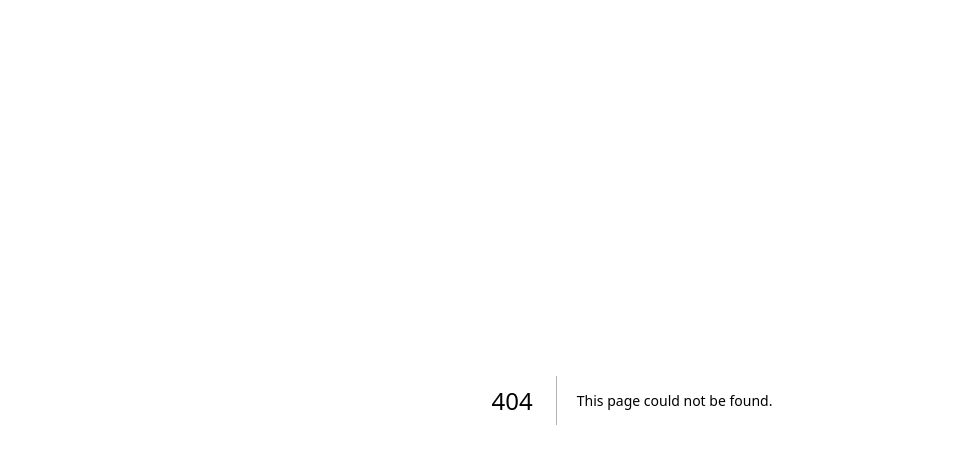
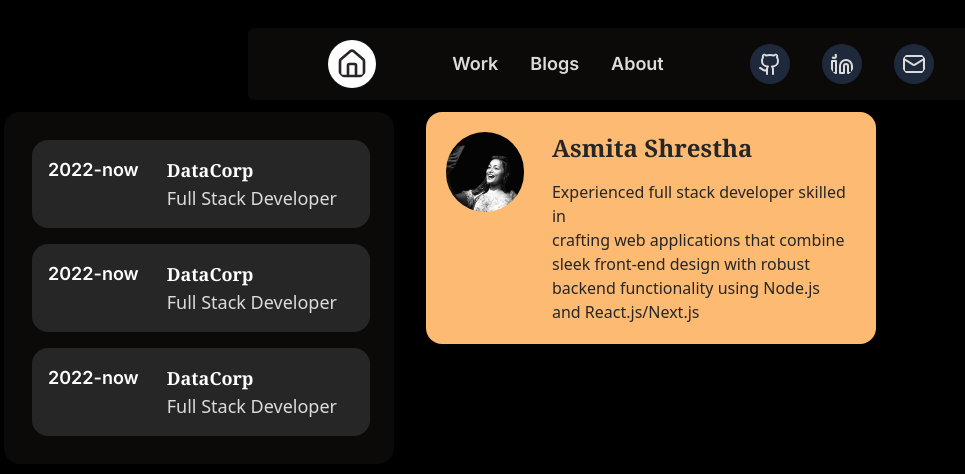
Before and after one commit to asmitashrestha/Portfolio, a Next.js app: page /about in a window 1280 px wide. Before the commit this address had no page. Shown: the top 474 px of the page, without its empty margins (8-973 px from the left). Built offline with nearby package versions, Linux system fonts and the light colour scheme.

Commit message:
layout design for about us

```diff
--- a/package.json
+++ b/package.json
@@ -11,6 +11,7 @@
   "dependencies": {
     "class-variance-authority": "^0.7.0",
     "clsx": "^2.1.1",
+    "framer-motion": "^11.2.6",
     "lucide-react": "^0.379.0",
     "next": "14.2.3",
     "react": "^18",
--- /dev/null
+++ b/src/app/about/page.tsx
@@ -0,0 +1,16 @@
+import MyDescription from "@/components/MyDescription/MyDescription";
+import MyDetails from "@/components/MyDetails/MyDetails";
+
+
+export default function page() {
+  return (
+    <div className="flex space-x-2">
+      <div className="">
+        <MyDetails/>
+      </div>
+      <div className="">
+        <MyDescription/>
+      </div>
+    </div>
+  )
+}
--- a/src/app/layout.tsx
+++ b/src/app/layout.tsx
@@ -1,6 +1,7 @@
 import type { Metadata } from "next";
 import { Inter } from "next/font/google";
 import "./globals.css";
+import Header from "@/components/Header/Header";
 
 const inter = Inter({ subsets: ["latin"] });
 
@@ -16,7 +17,9 @@ export default function RootLayout({
 }>) {
   return (
     <html lang="en">
-      <body className={inter.className}>{children}</body>
+      <body className={inter.className}>
+      <Header />
+        {children}</body>
     </html>
   );
 }
--- a/src/app/page.tsx
+++ b/src/app/page.tsx
@@ -1,13 +1,21 @@
-import Header from "@/components/Header/Header";
+// import Header from "@/components/Header/Header";
 import Homes from "@/components/Home/Home";
+import MyDescription from "@/components/MyDescription/MyDescription";
+import MyDetails from "@/components/MyDetails/MyDetails";
 
 
 export default function Home() {
   return (
     <div className="">
 
-        <Header />
+        {/* <Header /> */}
         <Homes />
+        <div className="mt-9">
+        <MyDetails />
+      </div>
+      <div className="mt-8">
+        <MyDescription/>
+      </div>
 
     </div>
   );
--- a/src/components/Header/Header.tsx
+++ b/src/components/Header/Header.tsx
@@ -16,7 +16,7 @@ export default function Header() {
   <Link href="/" className="flex items-center whitespace-nowrap text-2xl
   font-black ">
     <span className="mr-10 w-8">
-      <Home className="text-gray-800 hover:text-gray-300 ml-16 bg-white h-12 w-12 p-2 rounded-full"/>
+      <Home className="text-stone-800 hover:text-gray ml-16 bg-white h-12 w-12 p-2 rounded-full"/>
     </span>
   </Link>
   <input type="checkbox" className="peer hidden" id="navbar-open" />
@@ -28,18 +28,18 @@ export default function Header() {
   <nav aria-label="Header Navigation" className="peer-checked:pt-8 peer-checked:max-h-60 flex max-h-0 w-full flex-col items-center overflow-hidden transition-all lg:ml-24 lg:max-h-full lg:flex-row">
     <ul className="flex w-full flex-col items-center space-y-2 lg:flex-row lg:justify-center lg:space-y-0">
 
-      <li className="lg:mr-8"><Link className="rounded text-lg font-semibold text-gray-300 hover:text-white transition focus:outline-none focus:ring-1 focus:ring-blue-700 focus:ring-offset-2" href="/work">Work</Link></li>
-      <li className="lg:mr-8"><Link className="rounded text-lg font-semibold text-gray-300 hover:text-white transition focus:outline-none focus:ring-1 focus:ring-blue-700 focus:ring-offset-2" href="/blog">Blogs</Link></li>
-      <li className="lg:mr-8"><Link className="rounded text-lg font-semibold text-gray-300 hover:text-white transition focus:outline-none focus:ring-1 focus:ring-blue-700 focus:ring-offset-2" href="/about">About</Link></li>
+      <li className="lg:mr-8"><Link className="rounded text-lg font-semibold text-gray hover:text-white transition focus:outline-none focus:ring-1 focus:ring-blue-700 focus:ring-offset-2" href="/work">Work</Link></li>
+      <li className="lg:mr-8"><Link className="rounded text-lg font-semibold text-gray hover:text-white transition focus:outline-none focus:ring-1 focus:ring-blue-700 focus:ring-offset-2" href="/blog">Blogs</Link></li>
+      <li className="lg:mr-8"><Link className="rounded text-lg font-semibold text-gray hover:text-white transition focus:outline-none focus:ring-1 focus:ring-blue-700 focus:ring-offset-2" href="/about">About</Link></li>
     </ul>
 
   </nav>
 
   <nav aria-label="Header Navigation" className="peer-checked:pt-8 peer-checked:max-h-60 flex max-h-0 flex-col w-full mt-9 lg:mt-0 items-center overflow-hidden transition-all  lg:max-h-full lg:flex-row">
     <ul className="flex w-full justify-center flex-row items-center  lg:flex-row lg:justify-center lg:space-y-0 ">
-      <li className="lg:mr-8 mr-6"><Link className="rounded-full text-lg font-semibold text-gray-300 hover:text-white transition focus:outline-none focus:ring-1 focus:ring-blue-700 focus:ring-offset-2" href="https://github.com/asmitashrestha"><Github className="bg-gray-800 rounded-full h-10 w-10 p-2"/></Link></li>
-      <li className="lg:mr-8 mr-6"><Link className="rounded text-lg font-semibold text-gray-300 hover:text-white transition focus:outline-none focus:ring-1 focus:ring-blue-700 focus:ring-offset-2" href="https://www.linkedin.com/in/asmita-shrestha-399027217/"><Linkedin className="bg-gray-800 rounded-full h-10 w-10 p-2"/></Link></li>
-      <li className="lg:mr-8"><Link className="rounded text-lg font-semibold text-gray-300 hover:text-white transition focus:outline-none focus:ring-1 focus:ring-blue-700 focus:ring-offset-2" href="https://mail.google.com/mail/u/0/?tab=rm&ogbl"><Mail className="bg-gray-800 rounded-full h-10 w-10 p-2"/></Link></li>
+      <li className="lg:mr-8 mr-6"><Link className="rounded-full text-lg font-semibold text-gray hover:text-white transition focus:outline-none focus:ring-1 focus:ring-blue-700 focus:ring-offset-2" href="https://github.com/asmitashrestha"><Github className="bg-slate-800 rounded-full h-10 w-10 p-2"/></Link></li>
+      <li className="lg:mr-8 mr-6"><Link className="rounded text-lg font-semibold text-gray hover:text-white transition focus:outline-none focus:ring-1 focus:ring-blue-700 focus:ring-offset-2" href="https://www.linkedin.com/in/asmita-shrestha-399027217/"><Linkedin className="bg-slate-800 rounded-full h-10 w-10 p-2"/></Link></li>
+      <li className="lg:mr-8"><Link className="rounded text-lg font-semibold text-gray hover:text-white transition focus:outline-none focus:ring-1 focus:ring-blue-700 focus:ring-offset-2" href="https://mail.google.com/mail/u/0/?tab=rm&ogbl"><Mail className="bg-slate-800 rounded-full h-10 w-10 p-2"/></Link></li>
     </ul>
 
   </nav>
--- a/src/components/Home/Home.tsx
+++ b/src/components/Home/Home.tsx
@@ -2,8 +2,9 @@
 
 import Image from "next/image";
 import Link from "next/link";
-import me from '../../../public/asmita.jpg'
+import me from "../../../public/asmita.jpg";
 import SocialMedia from "../SocialMedia/SocialMedia";
+import MyDetails from "../MyDetails/MyDetails";
 export default function Homes() {
   return (
     <div
@@ -13,7 +14,7 @@ export default function Homes() {
       <div className="max-w-[800px] ">
         <div className="flex border border-gray-600 rounded-3xl py-3 w-56 px-2">
           <p className=" bg-green-500 rounded-full h-3 w-3 mt-1"></p>
-          <p className="text-gray-300 ml-2 text-[13px] font-serif font-semibold">
+          <p className="text-gray ml-2 text-[13px] font-serif font-semibold">
             Available for Work
           </p>
         </div>
@@ -28,7 +29,7 @@ export default function Homes() {
             <h1 className="font-serif font-bold text-[40px] text-white">
               Innovate{" "}
             </h1>
-            <p className=" bg-yellow-700 rounded-full h-3 w-3 mt-8 ml-2"></p>
+            <p className=" bg-yellow rounded-full h-3 w-3 mt-8 ml-2"></p>
           </div>
           <div className="font-sans text-xl text-gray-400 ">
             <p>Empowering Ideas Through End-to-End</p>
@@ -36,26 +37,35 @@ export default function Homes() {
             <p>Interfaces</p>
           </div>
         </div>
-        <div className="flex text-gray-300 justify-start mt-9 space-x-2">
+        <div className="flex text-gray-300 justify-start space-x-2">
           <div className="">
             <Link
-              href={"/"}
-              className="bg-yellow text-gray-900 px-4 py-[12px] rounded-[6px]"
+              href={"/about"}
+              className="bg-yellow text-stone-800 px-4 py-[12px] rounded-[6px]"
             >
               Let's Talk
             </Link>
           </div>
           <div className="">
-            <Link href={"/"} className="border-gray-50 border px-[24px] py-[12px] rounded-[6px]">Browse Works</Link>
+            <Link
+              href={"/"}
+              className="border-gray-50 border px-[24px] py-[12px] rounded-[6px] text-gray"
+            >
+              Browse Works
+            </Link>
           </div>
         </div>
       </div>
       <div className="max-w-72 relative md:right-72 lg:right-56 hidden md:block">
         <div className="flex justify-center text-center">
-          <Image src={me} alt="My Profile" className="w-56 h-56 rounded-full  border-yellow border-[18px]"/>
+          <Image
+            src={me}
+            alt="My Profile"
+            className="w-56 h-56 rounded-full  border-yellow border-[18px]"
+          />
         </div>
         <div className="absolute top-[205px]">
-          <SocialMedia/>
+          <SocialMedia />
         </div>
       </div>
     </div>
--- /dev/null
+++ b/src/components/MyDescription/MyDescription.tsx
@@ -0,0 +1,30 @@
+"use client";
+import Image from "next/image";
+import me from "../../../public/asmita.jpg";
+
+function MyDescription() {
+  return (
+    <div className="flex space-x-7  bg-yellow w-[450px] rounded-2xl p-5 m-3">
+      <div className="">
+        <Image
+          src={me}
+          alt="my profile"
+          className="h-20 w-20 rounded-full bg-darkgray"
+        />
+      </div>
+      <div className="">
+        <h1 className="font-serif text-2xl font-semibold text-darkgray mb-4">
+          Asmita Shrestha
+        </h1>
+        <p className="font-sans text-darkgray">
+          Experienced full stack developer skilled in <br />
+          crafting web applications that combine <br />
+          sleek front-end design with robust <br />
+          backend functionality using Node.js <br /> and React.js/Next.js
+        </p>
+      </div>
+    </div>
+  );
+}
+
+export default MyDescription;
--- /dev/null
+++ b/src/components/MyDetails/MyDetails.tsx
@@ -0,0 +1,32 @@
+"use client";
+
+export default function MyDetails() {
+  return (
+    <div className="bg-stone-950 w-[390px] p-3 m-3 rounded-2xl">
+       <div className=" w-[370px] ">
+      <div className="sans-serif flex space-x-7  text-white text-lg bg-darkgray rounded-2xl p-4 m-4 hover:border-2 hover:border-yellow">
+        <div className="font-semibold">2022-now</div>
+        <div className="">
+          <h1 className="font-serif font-semibold">DataCorp</h1>
+          <p className="text-gray font-sans">Full Stack Developer</p>
+        </div>
+      </div>
+      <div className="sans-serif flex space-x-7  text-white text-lg bg-darkgray rounded-2xl p-4 m-4 hover:border-2 hover:border-yellow">
+        <div className="font-semibold">2022-now</div>
+        <div className="">
+          <h1 className="font-serif font-semibold">DataCorp</h1>
+          <p className="text-gray font-sans">Full Stack Developer</p>
+        </div>
+      </div>
+      <div className="sans-serif flex space-x-7  text-white text-lg bg-darkgray rounded-2xl p-4 m-4 hover:border-2 hover:border-yellow">
+        <div className="font-semibold">2022-now</div>
+        <div className="">
+          <h1 className="font-serif font-semibold">DataCorp</h1>
+          <p className="text-gray font-sans">Full Stack Developer</p>
+        </div>
+      </div>
+    </div>
+    </div>
+
+  );
+}
--- /dev/null
+++ b/src/utils/cn.ts
@@ -0,0 +1,6 @@
+import { ClassValue, clsx } from "clsx";
+import { twMerge } from "tailwind-merge";
+
+export function cn(...inputs: ClassValue[]) {
+  return twMerge(clsx(inputs));
+}
--- a/tailwind.config.ts
+++ b/tailwind.config.ts
@@ -19,6 +19,9 @@ const config = {
     },
     extend: {
       colors: {
+        black:"#000000",
+        darkgray:"#262626",
+        gray:"#DCDCDC",
         yellow:"#fdba72",
         border: "hsl(var(--border))",
         input: "hsl(var(--input))",
```
Also changed, not shown: src/components/SocialMedia/SocialMedia.tsx (+7 -7 lines), src/components/MyExperience/MyExperience.tsx (added), 1 other file (tests, documents, lock files or other folders).
